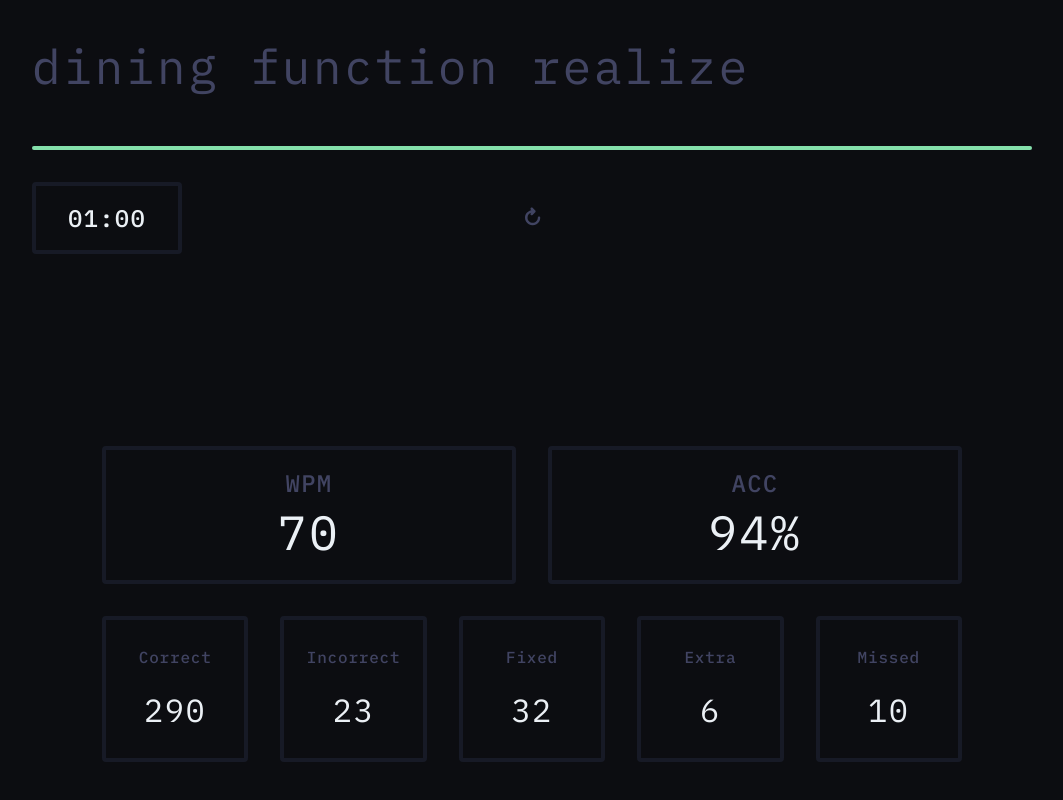
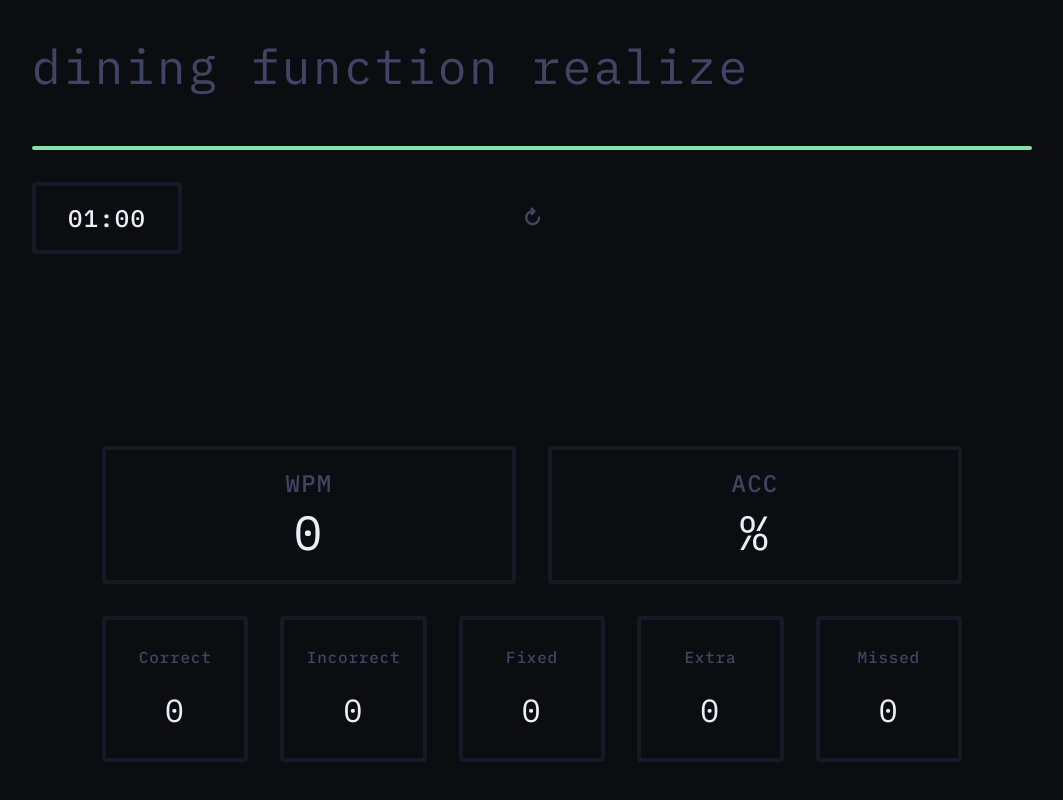
Before and after one commit to axelvc/typing_test, a React (Vite) app: page / in a window 1280 px wide. Shown: the part 366-1166 px from the top of the page, without its empty margins (108-1171 px from the left). Built offline with nearby package versions, Linux system fonts and the light colour scheme.

Commit message:
:sparkles: (typing) print test results

```diff
--- a/src/components/Challenge/Challenge.tsx
+++ b/src/components/Challenge/Challenge.tsx
@@ -148,6 +148,28 @@ export default function Challenge() {
     timer.start()
   }
 
+  /* --------------------------------- results -------------------------------- */
+  const [results, setResults] = useState({ wpm: 0, acc: '', correct: 0, incorrect: 0, fixed: 0, extra: 0, missed: 0 })
+
+  useEffect(() => {
+    if (!timer.timerId) return
+
+    const { inputs, words, wrongs } = textState
+
+    const total = inputs.reduce((a, w) => a + w.length + 1, -1)
+    const wrongRaw = Object.values(wrongs).reduce((a, i) => a + Object.values(i).length, 0)
+    const extra = inputs.reduce((a, w, i) => a + w.slice(words[i].length).length, 0)
+    const missed = inputs.slice(0, -1).reduce((a, w, i) => a + Math.max(words[i].length - w.length, 0), 0)
+    const fixed = inputs.flatMap((w, wi) => [...w].filter((c, ci) => c === words[wi][ci] && wrongs[wi]?.[ci])).length
+
+    const correct = total - wrongRaw
+    const incorrect = wrongRaw - fixed - extra
+    const wpm = correct / 5 / (timer.totalTime / 60)
+    const acc = ((correct * 100) / total).toFixed(2)
+
+    setResults({ wpm, acc, correct, incorrect, fixed, extra, missed })
+  }, [!timer.leftTime])
+
   function handleReset() {
     dispatch({ type: 'RESET' })
     inputBox.current!.focus()
@@ -157,6 +179,7 @@ export default function Challenge() {
     timer.reset()
     textBox.current!.scrollTop = 0
     lineAnimation!.cancel()
+    setResults({ wpm: 0, acc: '', correct: 0, incorrect: 0, fixed: 0, extra: 0, missed: 0 })
   }
 
   useEffect(() => {
@@ -225,31 +248,32 @@ export default function Challenge() {
       <S.Results>
         <S.ResultBox>
           <span>WPM</span>
-          70
+          {results.wpm}
         </S.ResultBox>
         <S.ResultBox>
           <span>ACC</span>
-          94%
+          {results.acc}%
         </S.ResultBox>
 
         <S.ResultBox>
           <span>Correct</span>
-          290
+          {results.correct}
         </S.ResultBox>
         <S.ResultBox>
           <span>Incorrect</span>
-          23
+          {results.incorrect}
         </S.ResultBox>
         <S.ResultBox>
           <span>Fixed</span>
-          32
+          {results.fixed}
         </S.ResultBox>
         <S.ResultBox>
-          <span>Extra</span>6
+          <span>Extra</span>
+          {results.extra}
         </S.ResultBox>
         <S.ResultBox>
           <span>Missed</span>
-          10
+          {results.missed}
         </S.ResultBox>
       </S.Results>
     </S.Container>
```
